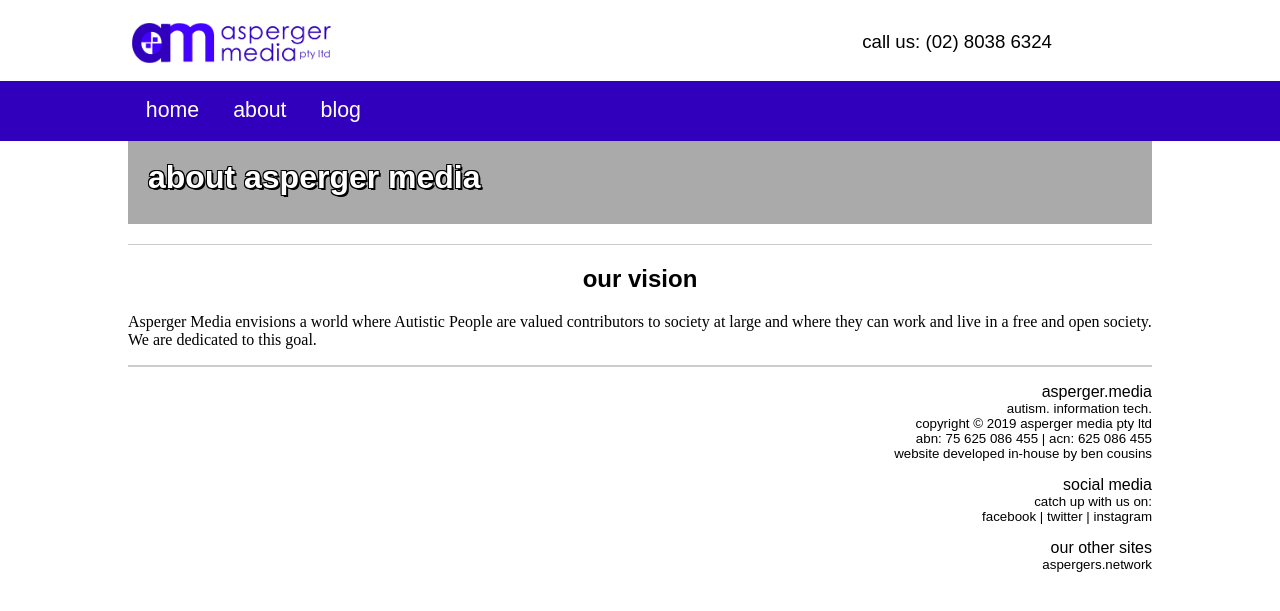
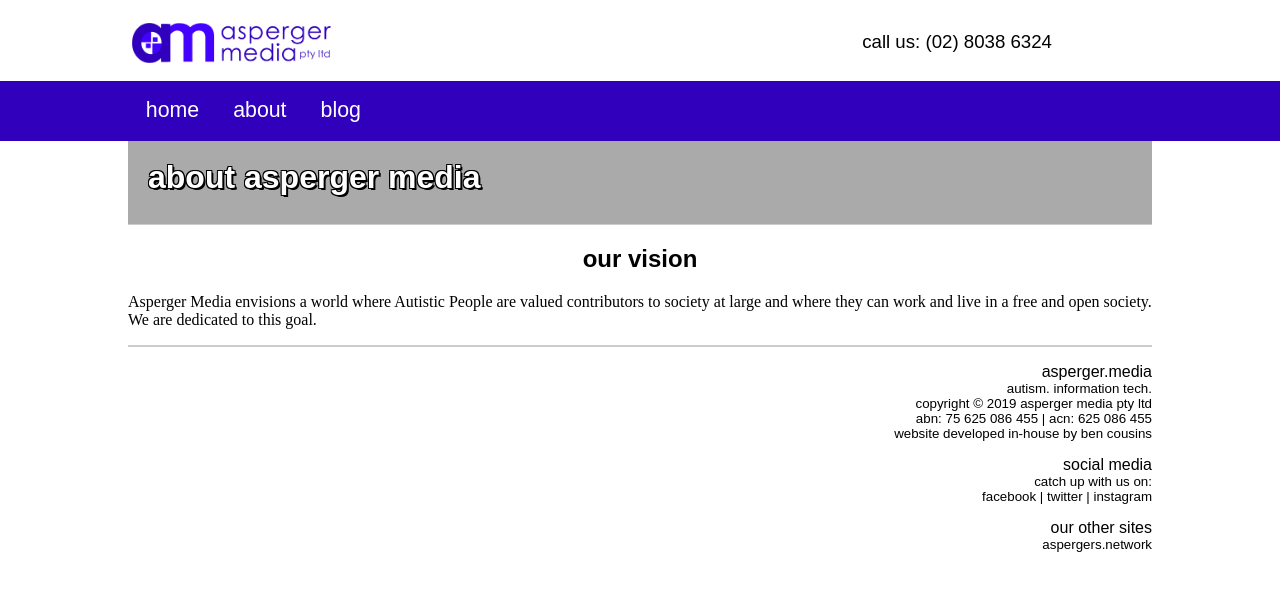
Before and after one commit to aspergermedia/aspergermedia.github.io, a Jekyll site: the page built from about-us.html, in a window 1280 px wide. Shown: the top 611 px of the page. Built offline with Jekyll 4.4.1, drawn with Linux system fonts in a browser that asks for light colours; some web fonts are replaced.

Commit message:
Section Padding

```diff
--- a/static/css/aspergermedia.css
+++ b/static/css/aspergermedia.css
@@ -155,6 +155,7 @@
     margin-top:58px;
     height:85px;
     background: #aaa!important;
+    margin
 }
 
 #body #mini-hero-unit h1{
@@ -170,7 +171,7 @@
 */
 
 .section-light{
-    margin-top:20px;
+    margin-top:0px;
     border-top:1px solid #ccc;
     border-bottom: 1px solid #ccc;
 }
```
